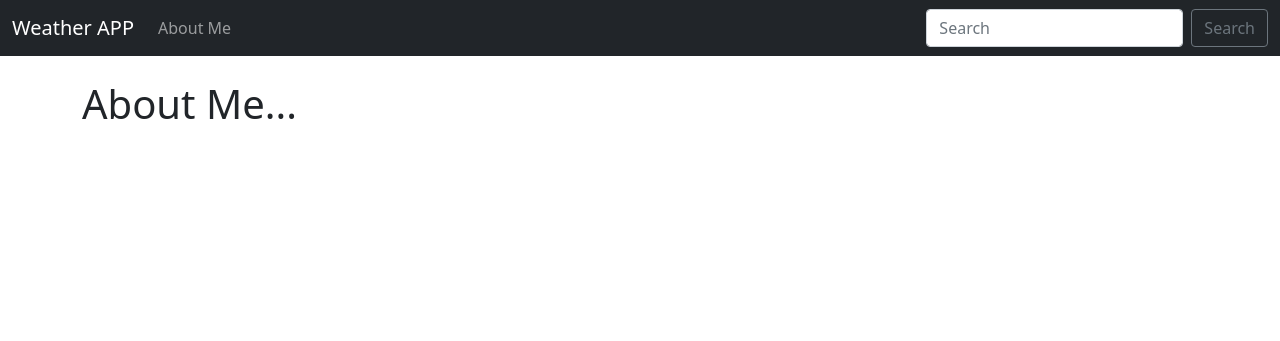
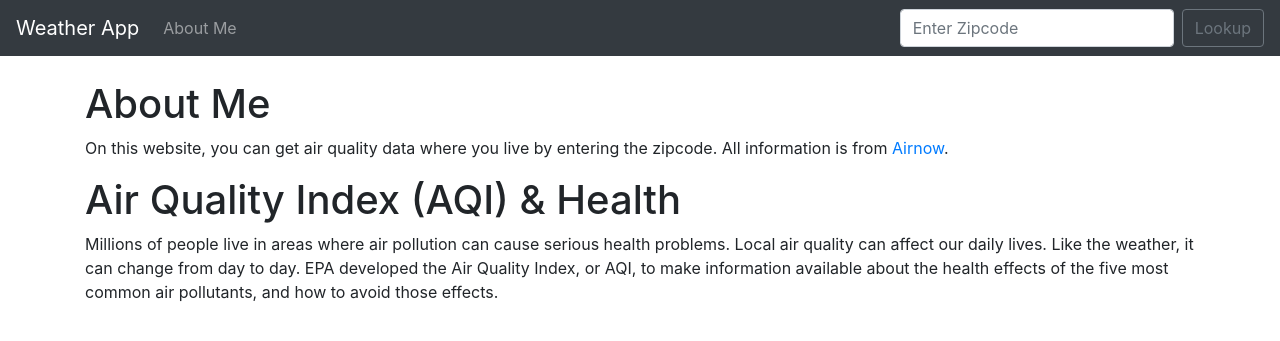
Before and after one commit to Yuetong72/djangoweather, a Django app: page /about.html in a window 1280 px wide. Shown: the top 341 px of the page. Run offline with Django 3.2, Linux system fonts and the light colour scheme; some libraries are stand-ins or nearby versions.

Commit message:
fix some bugs

```diff
--- a/lookup/templates/about.html
+++ b/lookup/templates/about.html
@@ -2,6 +2,11 @@
 
 {% block content %}
 
-<h1>About Me...</h1>
+<h1>About Me</h1>
+<p>On this website, you can get air quality data where you live by entering the zipcode. All information is from <a href="https://www.airnow.gov/">Airnow</a>.</p>
+
+<h1>Air Quality Index (AQI) & Health</h1>
+
+<p>Millions of people live in areas where air pollution can cause serious health problems. Local air quality can affect our daily lives. Like the weather, it can change from day to day. EPA developed the Air Quality Index, or AQI, to make information available about the health effects of the five most common air pollutants, and how to avoid those effects.</p>
 
 {% endblock %}
--- a/lookup/templates/base.html
+++ b/lookup/templates/base.html
@@ -3,50 +3,59 @@
   <head>
     <!-- Required meta tags -->
     <meta charset="utf-8">
-    <meta name="viewport" content="width=device-width, initial-scale=1">
+    <meta name="viewport" content="width=device-width, initial-scale=1, shrink-to-fit=no">
 
     <!-- Bootstrap CSS -->
-    <link href="https://cdn.jsdelivr.net/npm/bootstrap@5.0.0-beta1/dist/css/bootstrap.min.css" rel="stylesheet" integrity="sha384-giJF6kkoqNQ00vy+HMDP7azOuL0xtbfIcaT9wjKHr8RbDVddVHyTfAAsrekwKmP1" crossorigin="anonymous">
+    <link rel="stylesheet" href="https://stackpath.bootstrapcdn.com/bootstrap/4.3.1/css/bootstrap.min.css" integrity="sha384-ggOyR0iXCbMQv3Xipma34MD+dH/1fQ784/j6cY/iJTQUOhcWr7x9JvoRxT2MZw1T" crossorigin="anonymous">
 
     <title>Hello, world!</title>
+    <style>
+      .good {background-color: #0C0;}
+      .moderate {background-color: #FFFF00;}
+      .usg {background-color: #FF9900;}
+      .unhealthy {background-color: #FF0000;}
+      .veryunhealthy {background-color: #990066;}
+      .hazardous {background-color: #660000;}
+    </style>
+
   </head>
   <body>
     <nav class="navbar navbar-expand-lg navbar-dark bg-dark">
-  <div class="container-fluid">
-    <a class="navbar-brand" href="{% url 'home' %}">Weather APP</a>
-    <button class="navbar-toggler" type="button" data-bs-toggle="collapse" data-bs-target="#navbarSupportedContent" aria-controls="navbarSupportedContent" aria-expanded="false" aria-label="Toggle navigation">
+  <a class="navbar-brand" href="{% url 'home' %}">Weather App</a>
+  <button class="navbar-toggler" type="button" data-toggle="collapse" data-target="#navbarSupportedContent" aria-controls="navbarSupportedContent" aria-expanded="false" aria-label="Toggle navigation">
     <span class="navbar-toggler-icon"></span>
   </button>
+
   <div class="collapse navbar-collapse" id="navbarSupportedContent">
-      <ul class="navbar-nav me-auto mb-2 mb-lg-0">
+    <ul class="navbar-nav mr-auto">
+
       <li class="nav-item">
         <a class="nav-link" href="{% url 'about' %}">About Me</a>
       </li>
 
+
     </ul>
-      <form class="d-flex">
-        <input class="form-control me-2" type="search" placeholder="Search" aria-label="Search">
-        <button class="btn btn-outline-secondary" type="submit">Search</button>
+    <form action="{% url 'home' %}" class="form-inline my-2 my-lg-0" method="POST">
+      {% csrf_token %}
+      <input class="form-control mr-sm-2" type="search" placeholder="Enter Zipcode" aria-label="Search" name="zipcode">
+      <button class="btn btn-outline-secondary my-2 my-sm-0" type="submit">Lookup</button>
     </form>
   </div>
-  </div>
 </nav>
+
+
     <br/>
-  	<div class = "container">
+    <div class="container">
       {% block content %}
+
 
     {% endblock %}
   </div>
 
-    <!-- Optional JavaScript; choose one of the two! -->
-
-    <!-- Option 1: Bootstrap Bundle with Popper -->
-    <script src="https://cdn.jsdelivr.net/npm/bootstrap@5.0.0-beta1/dist/js/bootstrap.bundle.min.js" integrity="sha384-ygbV9kiqUc6oa4msXn9868pTtWMgiQaeYH7/t7LECLbyPA2x65Kgf80OJFdroafW" crossorigin="anonymous"></script>
-
-    <!-- Option 2: Separate Popper and Bootstrap JS -->
-    <!--
-    <script src="https://cdn.jsdelivr.net/npm/@popperjs/core@2.5.4/dist/umd/popper.min.js" integrity="sha384-q2kxQ16AaE6UbzuKqyBE9/u/KzioAlnx2maXQHiDX9d4/zp8Ok3f+M7DPm+Ib6IU" crossorigin="anonymous"></script>
-    <script src="https://cdn.jsdelivr.net/npm/bootstrap@5.0.0-beta1/dist/js/bootstrap.min.js" integrity="sha384-pQQkAEnwaBkjpqZ8RU1fF1AKtTcHJwFl3pblpTlHXybJjHpMYo79HY3hIi4NKxyj" crossorigin="anonymous"></script>
-    -->
+    <!-- Optional JavaScript -->
+    <!-- jQuery first, then Popper.js, then Bootstrap JS -->
+    <script src="https://code.jquery.com/jquery-3.3.1.slim.min.js" integrity="sha384-q8i/X+965DzO0rT7abK41JStQIAqVgRVzpbzo5smXKp4YfRvH+8abtTE1Pi6jizo" crossorigin="anonymous"></script>
+    <script src="https://cdnjs.cloudflare.com/ajax/libs/popper.js/1.14.7/umd/popper.min.js" integrity="sha384-UO2eT0CpHqdSJQ6hJty5KVphtPhzWj9WO1clHTMGa3JDZwrnQq4sF86dIHNDz0W1" crossorigin="anonymous"></script>
+    <script src="https://stackpath.bootstrapcdn.com/bootstrap/4.3.1/js/bootstrap.min.js" integrity="sha384-JjSmVgyd0p3pXB1rRibZUAYoIIy6OrQ6VrjIEaFf/nJGzIxFDsf4x0xIM+B07jRM" crossorigin="anonymous"></script>
   </body>
 </html>
--- a/lookup/views.py
+++ b/lookup/views.py
@@ -1,7 +1,83 @@
 from django.shortcuts import render
 
 def home(request):
-	return render(request, 'home.html', {})
+	import json
+	import requests
+
+	if request.method == "POST":
+		zipcode = request.POST['zipcode']
+		api_request = requests.get("http://www.airnowapi.org/aq/observation/zipCode/current/?format=application/json&zipCode=" + zipcode + "&distance=5&API_KEY=96A38DFD-5C56-4740-AD99-E38C0C855A1B")
+
+		try:
+			api = json.loads(api_request.content)
+		except Exception as e:
+			api = "Error..."
+
+		if api[0]['Category']['Name'] == "Good":
+			category_description = "(0 -50) Air quality is considered satisfactory, and air pollution poses little or no risk."
+			category_color = "good"
+		elif api[0]['Category']['Name'] == "Moderate":
+			category_description = "(51-100) Air quality is acceptable; however, for some pollutants there may be a moderate health concern for a very small number of people who are unusually sensitive to air pollution."
+			category_color = "moderate"
+		elif api[0]['Category']['Name'] == "Unhealthy for Sensitive Groups":
+			category_description = "(101 - 150) Although general public is not likely to be affected at this AQI range, people with lung disease, older adults and children are at a greater risk from exposure to ozone, whereas persons with heart and lung disease, older adults and children are at greater risk from the presence of particles in the air."
+			category_color = "usg"
+		elif api[0]['Category']['Name'] == "Unhealthy":
+			category_description = "(151 - 200) Everyone may begin to experience health effects; members of sensitive groups may experience more serious health effects."
+			category_color = "unhealthy"
+		elif api[0]['Category']['Name'] == "Very Unhealthy":
+			category_description = "(201 - 300) Health alert: everyone may experience more serious health effects."
+			category_color = "veryunhealthy"
+		elif api[0]['Category']['Name'] == "Hazardous":
+			category_description = "(301 - 500) Health warnings of emergency conditions. The entire population is more likely to be affected."
+			category_color = "hazardous"
+
+
+
+		return render(request, 'home.html', {
+			'api': api,
+			'category_description': category_description,
+			'category_color': category_color
+			})
+
+
+
+
+	else:
+		api_request = requests.get("http://www.airnowapi.org/aq/observation/zipCode/current/?format=application/json&zipCode=89129&distance=5&API_KEY=96A38DFD-5C56-4740-AD99-E38C0C855A1B")
+
+		try:
+			api = json.loads(api_request.content)
+		except Exception as e:
+			api = "Error..."
+
+		if api[0]['Category']['Name'] == "Good":
+			category_description = "(0 -50) Air quality is considered satisfactory, and air pollution poses little or no risk."
+			category_color = "good"
+		elif api[0]['Category']['Name'] == "Moderate":
+			category_description = "(51-100) Air quality is acceptable; however, for some pollutants there may be a moderate health concern for a very small number of people who are unusually sensitive to air pollution."
+			category_color = "moderate"
+		elif api[0]['Category']['Name'] == "Unhealthy for Sensitive Groups":
+			category_description = "(101 - 150) Although general public is not likely to be affected at this AQI range, people with lung disease, older adults and children are at a greater risk from exposure to ozone, whereas persons with heart and lung disease, older adults and children are at greater risk from the presence of particles in the air."
+			category_color = "usg"
+		elif api[0]['Category']['Name'] == "Unhealthy":
+			category_description = "(151 - 200) Everyone may begin to experience health effects; members of sensitive groups may experience more serious health effects."
+			category_color = "unhealthy"
+		elif api[0]['Category']['Name'] == "Very Unhealthy":
+			category_description = "(201 - 300) Health alert: everyone may experience more serious health effects."
+			category_color = "veryunhealthy"
+		elif api[0]['Category']['Name'] == "Hazardous":
+			category_description = "(301 - 500) Health warnings of emergency conditions. The entire population is more likely to be affected."
+			category_color = "hazardous"
+
+
+
+		return render(request, 'home.html', {
+			'api': api,
+			'category_description': category_description,
+			'category_color': category_color
+			})
+
 
 def about(request):
 	return render(request, 'about.html', {})
--- a/weather/settings.py
+++ b/weather/settings.py
@@ -25,7 +25,7 @@ SECRET_KEY = 'pejb84dax@s!k##+tph4anyf(ko!yx5-^vsqk1rw=iarw*^$&v'
 # SECURITY WARNING: don't run with debug turned on in production!
 DEBUG = True
 
-ALLOWED_HOSTS = []
+ALLOWED_HOSTS = ["*"]
 
 
 # Application definition
```
Also changed, not shown: lookup/templates/home.html (+33 -1 lines). Lines whose indentation alone changed are shown as unchanged.
